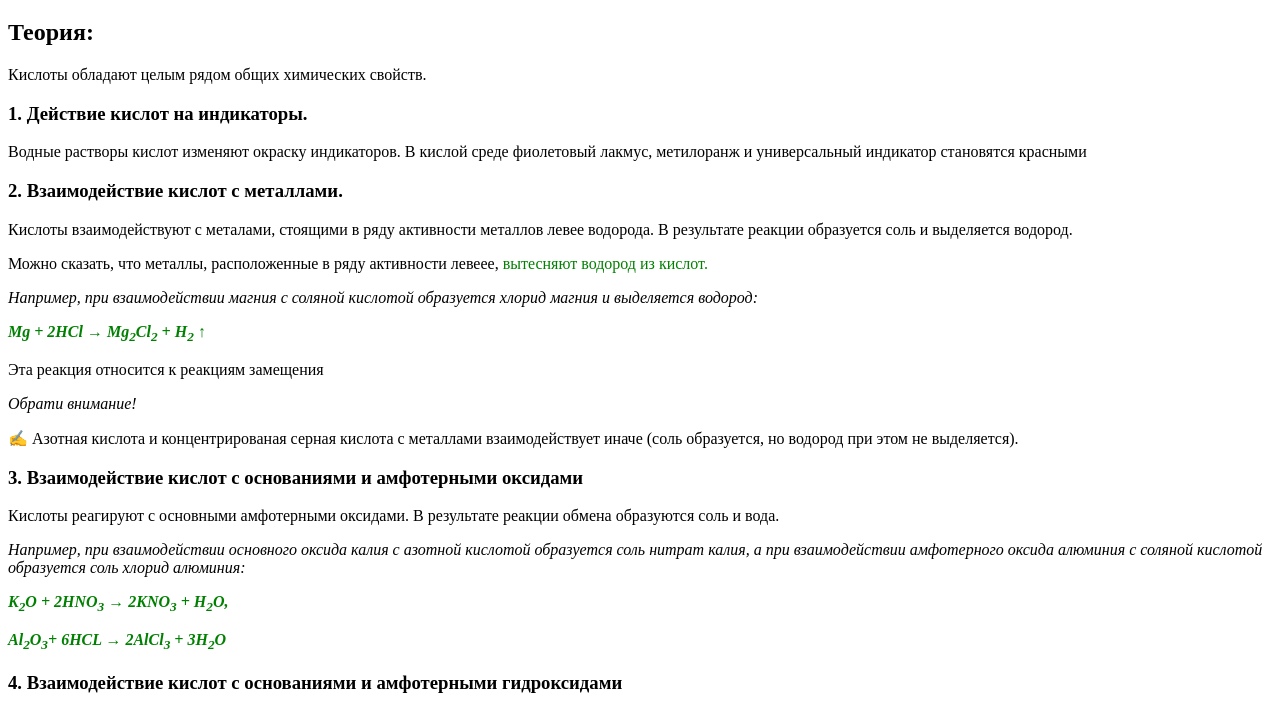
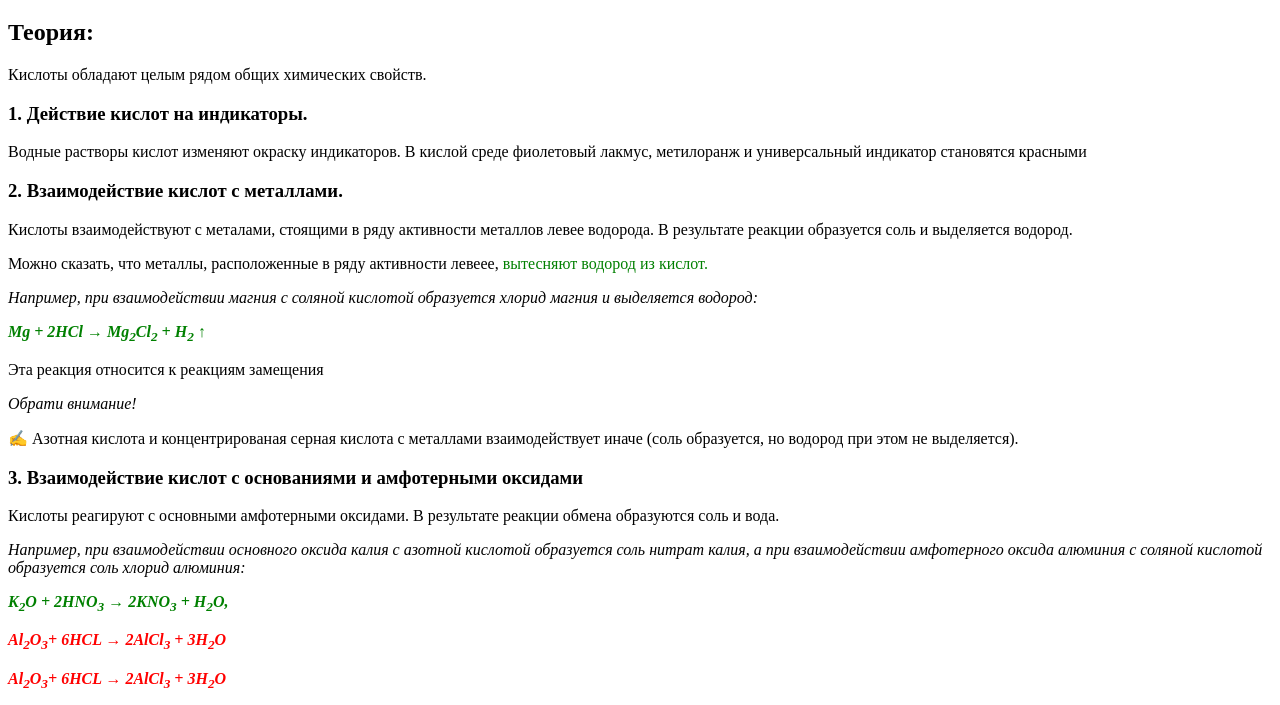
Before and after one commit to scrivoio/mth-4th.0, a plain HTML site: page L05-text/hw/Nadezhda.html in a window 1280 px wide. Shown: the part 95-800 px from the top of the page. Drawn offline with Linux system fonts and the light colour scheme.

Commit message:
update: check hw

```diff
--- a/L05-text/hw/Nadezhda.html
+++ b/L05-text/hw/Nadezhda.html
@@ -6,6 +6,11 @@
     <title>Химические свойства кислот</title>
     <meta name="keywords" content="химия 8класс  кислоты реакции"/>
     <meta name="author" content="Hope-and-Dream">
+    <style>
+        .green_text {
+            color: red;
+        }
+    </style>
     <link rel="icon" href="https://w7.pngwing.com/pngs/251/160/png-transparent-chemistry-computer-icons-erlenmeyer-flask-laboratory-flasks-chemical-miscellaneous-angle-logo.png" type="image/png">
 </head>
 <body>
@@ -36,7 +41,8 @@
             <p>Кислоты реагируют с основными амфотерными оксидами. В результате реакции обмена образуются соль и вода.</p>
             <p><i>Например, при взаимодействии основного оксида калия с азотной кислотой образуется соль нитрат калия, а при взаимодействии амфотерного оксида алюминия с соляной кислотой образуется соль хлорид алюминия:</i></p>
             <p style="color:green;"><b><i>K<sub>2</sub>O + 2HNO<sub>3</sub> &#8594 2KNO<sub>3</sub> + Н<sub>2</sub>O,</i></b></p>
-            <p style="color:green;"><b><i>Al<sub>2</sub>O<sub>3</sub>+ 6HCL &#8594 2AlCl<sub>3</sub> + 3H<sub>2</sub>O </i></b></p>
+            <p class="green_text"><b><i>Al<sub>2</sub>O<sub>3</sub>+ 6HCL &#8594 2AlCl<sub>3</sub> + 3H<sub>2</sub>O </i></b></p>
+            <p class="green_text"><b><i>Al<sub>2</sub>O<sub>3</sub>+ 6HCL &#8594 2AlCl<sub>3</sub> + 3H<sub>2</sub>O </i></b></p>
         </section>
         <section>
             <h3><b>4. Взаимодействие кислот с основаниями и амфотерными гидроксидами</b></h3>
```
